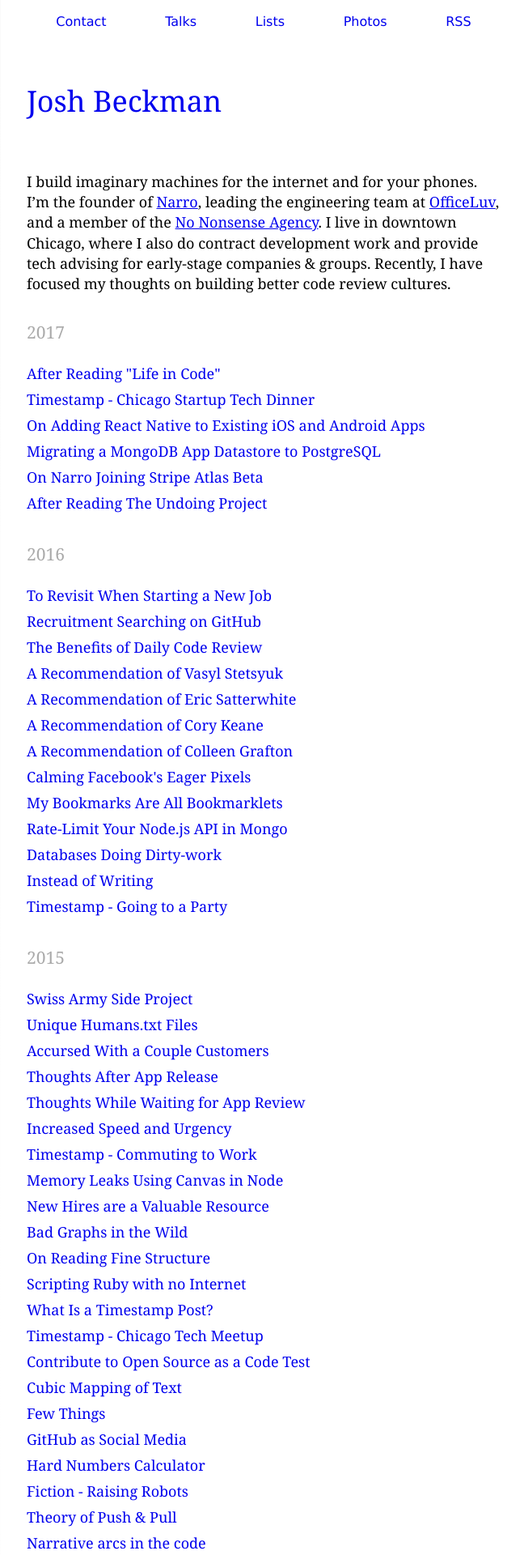
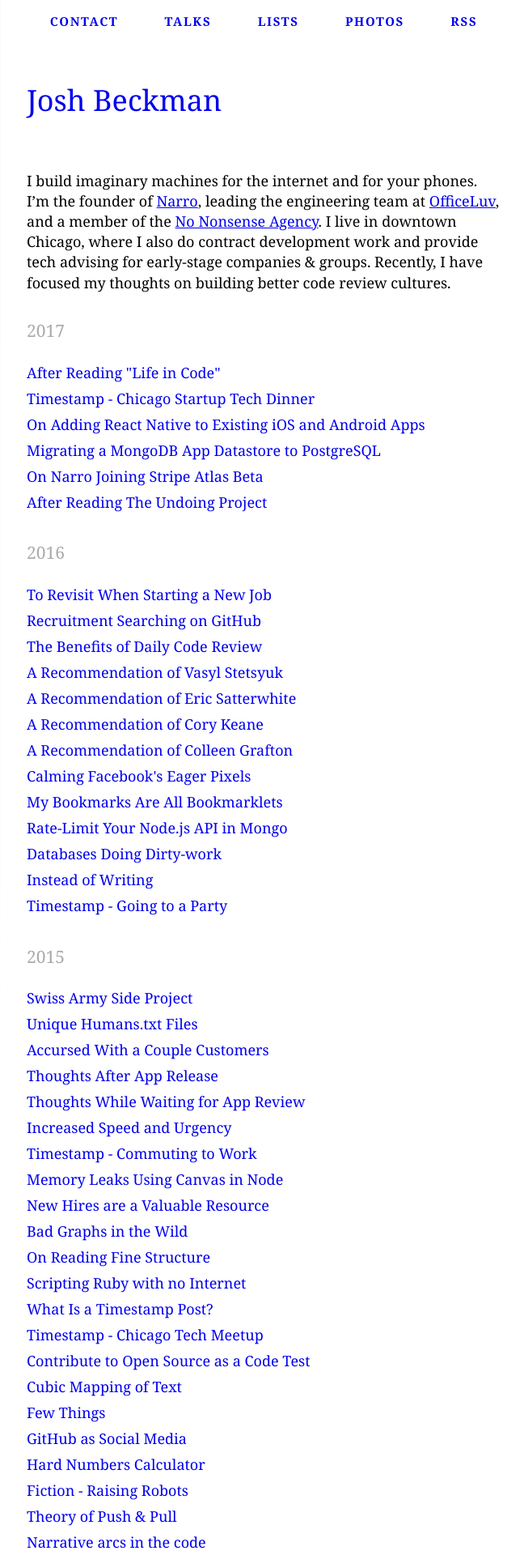
Before and after one commit to joshbeckman/andjosh.github.io, a Jekyll site: the page built from index.html, in a window 1280 px wide. Shown: the top 1920 px of the page at 81% size, without its empty margins (314-962 px from the left). Built offline with Jekyll 4.4.1, drawn with Linux system fonts in a browser that asks for light colours.

Commit message:
Use Athelas as serif font

```diff
--- a/css/screen.css
+++ b/css/screen.css
@@ -3,7 +3,7 @@
   background-image: linear-gradient(0deg, #fafafa, white 40%, #fafafa);
 }
 body {
-  font: 1.125em/1.4 Georgia, serif;
+  font: 1.125em/1.4 Athelas, Georgia, serif;
   background: white;
 }
 h1, h2, h3, h4, h5, h6 {
@@ -54,19 +54,21 @@
     text-decoration: none;
 }
 .meta, .about {
-    font-family: Verdana, sans-serif;
     font-size: 1rem;
 }
 .meta {
     color: #aaa;
     margin-bottom: 2rem;
     margin-left: 40px;
-    text-transform: uppercase;
 }
 .about {
     margin-top: -1.5rem;
     display: flex;
     justify-content: space-around;
+    text-transform: uppercase;
+    font-weight: bold;
+    font-size: smaller;
+    letter-spacing: .1rem;
 }
 .about a {
     padding: 0.5rem;
```
